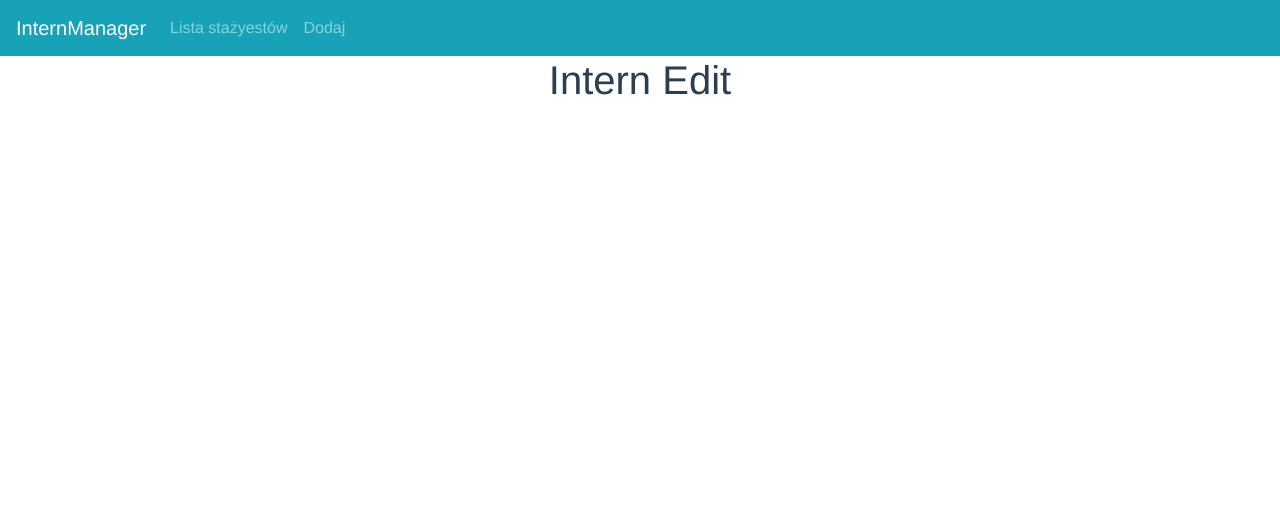
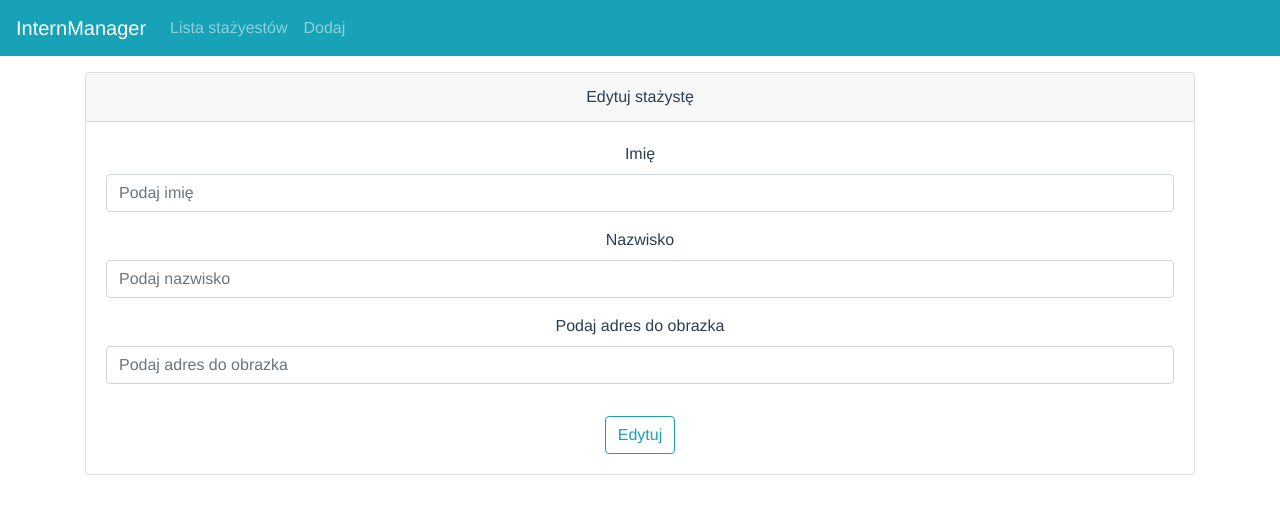
Before and after one commit to sirmarbug/intern-manager, a Vue app: page /intern-edit in a window 1280 px wide. Shown: the top 514 px of the page. Built offline with nearby package versions, Linux system fonts and the light colour scheme; what vuejs-logger would draw is missing.

Commit message:
IM: Created edit view

```diff
--- a/src/views/InternEdit.vue
+++ b/src/views/InternEdit.vue
@@ -1,12 +1,104 @@
 <template>
-    <div class="intern-list">
-        <h1>Intern Edit</h1>
+  <div class="intern-edit mb-3">
+    <div class="container">
+      <div class="row">
+        <div class="col">
+          <b-card class="mt-3" header="Edytuj stażystę">
+            <b-form @submit.stop.prevent="onSubmit">
+              <div class="row">
+                <div class="col">
+                  <b-form-group id="input-group-first-name" label="Imię" label-for="input-first-name">
+                    <b-form-input id="input-first-name" v-model="$v.form.firstName.$model" type="text" required
+                      placeholder="Podaj imię" :state="validateState('firstName')"
+                      aria-describedby="input-first-name-valid">
+                    </b-form-input>
+                    <b-form-invalid-feedback id="input-first-name-valid">Imie jest wymagane</b-form-invalid-feedback>
+                  </b-form-group>
+                </div>
+              </div>
+              <div class="row">
+                <div class="col">
+                  <b-form-group id="input-group-last-name" label="Nazwisko" label-for="input-last-name">
+                    <b-form-input id="input-last-name" v-model="$v.form.lastName.$model" type="text" required
+                      placeholder="Podaj nazwisko" :state="validateState('lastName')"
+                      aria-describedby="input-last-name-valid"></b-form-input>
+                    <b-form-invalid-feedback id="input-last-name-valid">Nazwisko jest wymagane</b-form-invalid-feedback>
+                  </b-form-group>
+                </div>
+              </div>
+              <div class="row">
+                <div class="col">
+                  <b-form-group id="input-group-avatar" label="Podaj adres do obrazka" label-for="input-avatar">
+                    <b-form-input id="input-avatar" v-model="$v.form.avatar.$model" type="text" required
+                      placeholder="Podaj adres do obrazka" :state="validateState('avatar')"
+                      aria-describedby="input-avatar-valid" @blur="showAvatarBlur"></b-form-input>
+                    <b-form-invalid-feedback id="input-avatar-valid">Link do obrazka jest wymagany
+                    </b-form-invalid-feedback>
+                  </b-form-group>
+                </div>
+              </div>
+              <div class="row">
+                <div class="col">
+                  <b-img :src="form.avatar" fluid alt="avatar" v-if="showAvatar"></b-img>
+                </div>
+              </div>
+              <div class="row mt-3">
+                <div class="col">
+                  <b-button type="submit" variant="outline-info">Edytuj</b-button>
+                </div>
+              </div>
+            </b-form>
+          </b-card>
+        </div>
+      </div>
     </div>
+  </div>
 </template>
 
 <script>
+import { required } from 'vuelidate/lib/validators';
+
 export default {
   name: 'InternEdit',
+  data() {
+      return {
+        form: {
+          firstName: '',
+          lastName: '',
+          avatar: ''
+        },
+        showAvatar: false
+      }
+    },
+    validations: {
+      form: {
+          firstName: {
+            required
+          },
+          lastName: {
+            required
+          },
+          avatar: {
+            required
+          }
+        }
+    },
+    methods: {
+      validateState(name) {
+        const { $dirty, $error } = this.$v.form[name];
+        return $dirty ? !$error : null;
+      },
+      showAvatarBlur() {
+        if (this.form.avatar) {
+          this.showAvatar = true;
+        } else {
+          this.showAvatar = false;
+        }
+      },
+      onSubmit() {
+        this.$log.debug(this.form);
+      }
+    }
 }
 </script>
 
```
